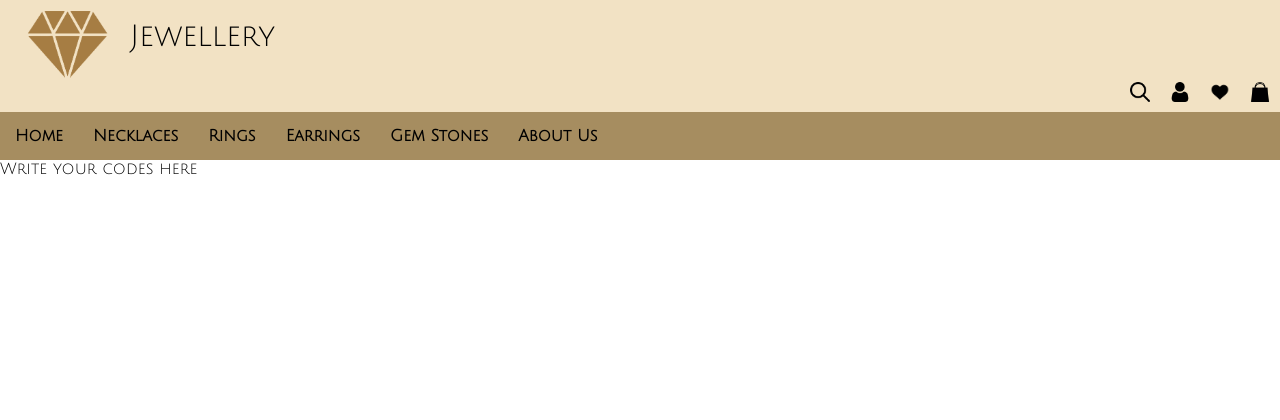
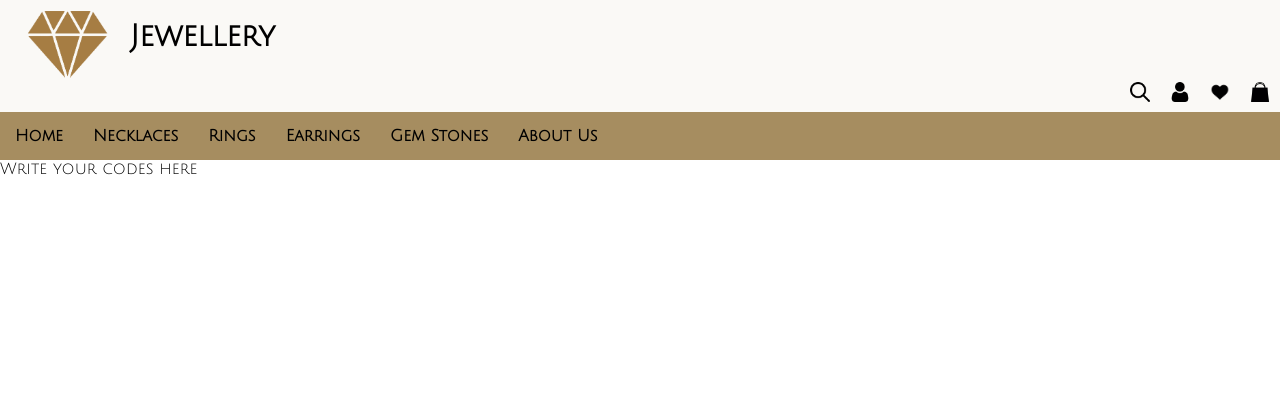
Before and after one commit to sana-al-rayess/fullstack-ecommerce-project, a PHP site: page /main.html in a window 1280 px wide. Shown: the top 420 px of the page. Run offline with PHP 8.4, Linux system fonts and the light colour scheme.

Commit message:
edited header colors

```diff
--- a/styles/style.css
+++ b/styles/style.css
@@ -1,7 +1,7 @@
 .header {
     display: flex;
     flex-direction: column;
-    background-color: #F2E2C4;
+    background-color: #faf9f6;
     height: 20vh;
 }
 
@@ -34,6 +34,7 @@
     font-size: 30px;
     position: relative;
     padding-left: 130px;
+    font-weight: 1000;
 }
 
 
```
